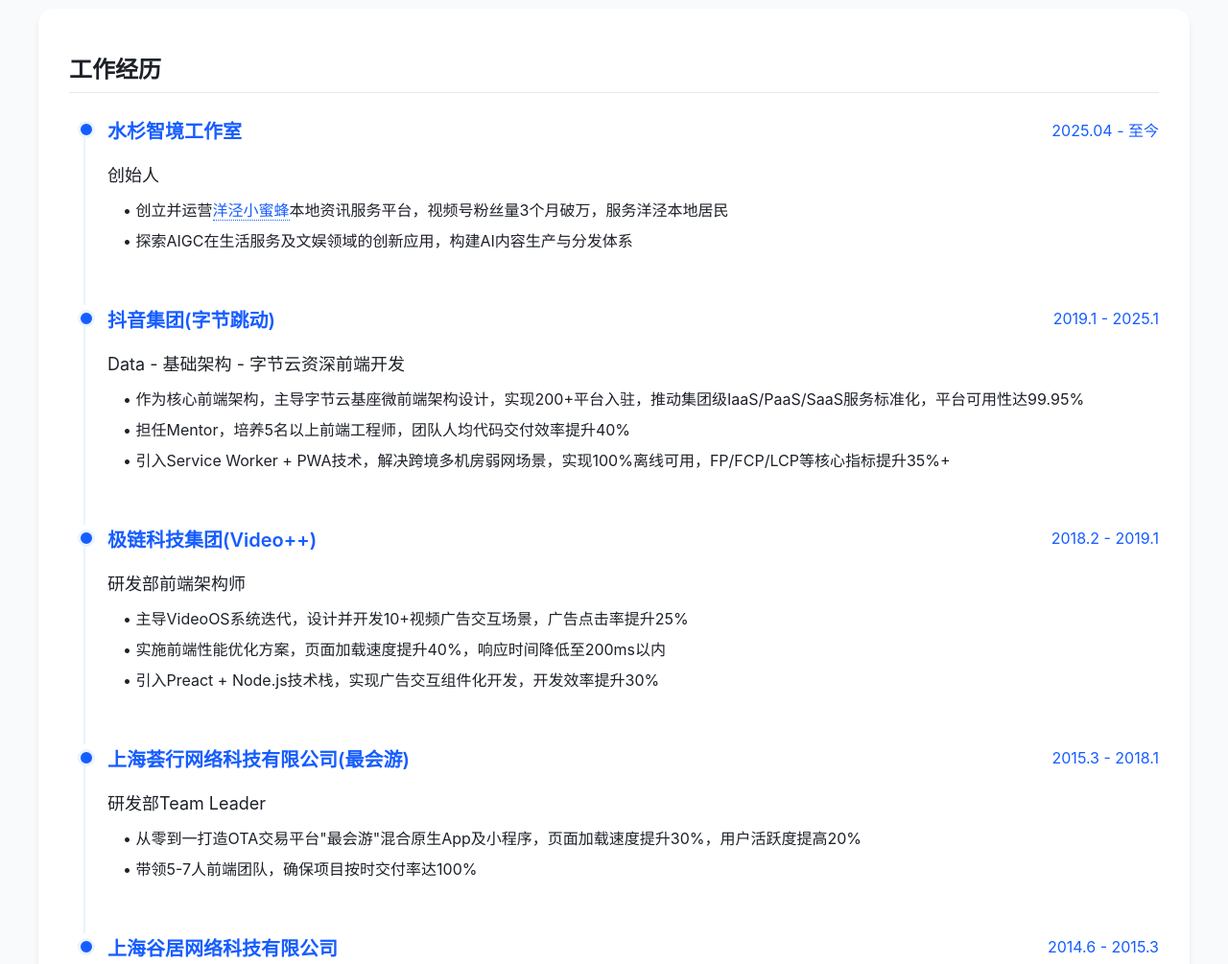
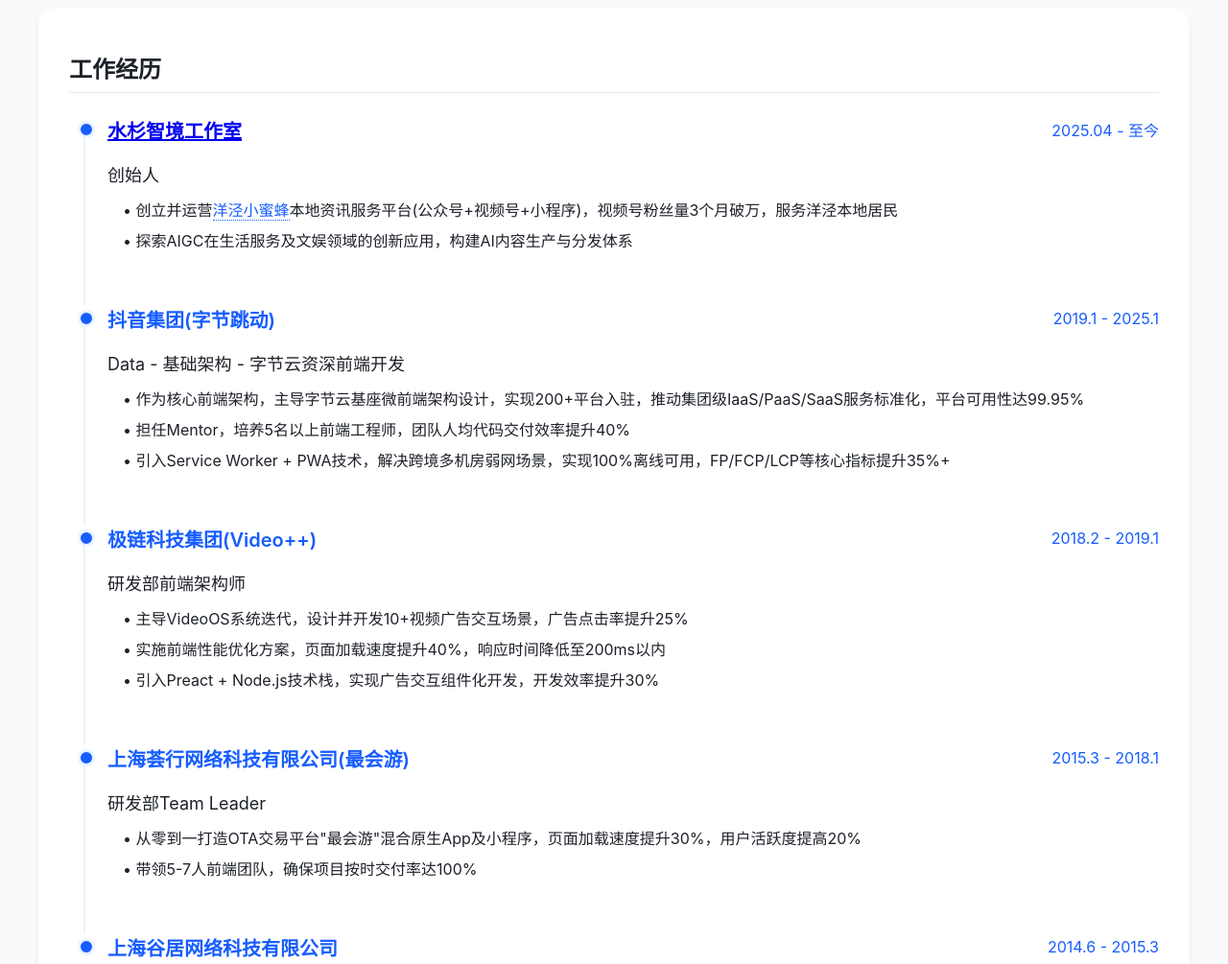
Before and after one commit to Zhangjianzy/Zhangjianzy.github.io, a website built with Vite: page source/index.html in a window 1280 px wide. Shown: the part 1240-2245 px from the top of the page at 96% size. Built offline with nearby package versions, Linux system fonts and the light colour scheme.

Commit message:
feat: update

```diff
--- a/source/index.html
+++ b/source/index.html
@@ -160,14 +160,14 @@
       <div class="timeline">
         <div class="timeline-item">
           <div class="timeline-header">
-            <h3><span class="zh">水杉智境工作室</span> <span class="en hidden">Metasequoia AI Studio</span></h3><span
+            <h3><a class="zh" href="https://m9ai.work" target="_blank">水杉智境工作室</a> <a href="https://m9ai.work/en" target="_blank" class="en hidden">Metasequoia AI Studio</a></h3><span
               class="zh">2025.04 -
               至今</span>
             <span class="en hidden">2025.04 - Present</span>
           </div>
           <p class="timeline-position"><span class="zh">创始人</span> <span class="en hidden">Founder</span></p>
           <ul class="timeline-list">
-            <li class="zh">• 创立并运营<a href="https://yangjing.m9ai.work" target="_blank">洋泾小蜜蜂</a>本地资讯服务平台，视频号粉丝量3个月破万，服务洋泾本地居民</li>
+            <li class="zh">• 创立并运营<a href="https://yangjing.m9ai.work" target="_blank">洋泾小蜜蜂</a>本地资讯服务平台(公众号+视频号+小程序)，视频号粉丝量3个月破万，服务洋泾本地居民</li>
             <li class="en hidden">• Founded and operated <a href="https://yangjing.m9ai.work" target="_blank">Yangjing Little Bee</a> local information service platform, achieving 10,000+ video account followers in 3 months, serving local residents</li>
             <li class="zh">• 探索AIGC在生活服务及文娱领域的创新应用，构建AI内容生产与分发体系</li>
             <li class="en hidden">• Exploring innovative AIGC applications in lifestyle services and entertainment, building AI content production and distribution systems</li>
@@ -253,7 +253,7 @@
             <h3><span class="zh">洋泾小蜜蜂，创始人 & 技术负责人</span> <span class="en hidden">Yangjing Little Bee, Founder & Tech Lead</span></h3><span>2025.04 - 至今</span>
           </div>
           <ul class="project-list">
-            <li class="zh">• 打造洋泾本地资讯服务平台 <a href="https://yangjing.m9ai.work" target="_blank">yangjing.m9ai.work</a>，聚焦社区生活服务与本地资讯分发</li>
+            <li class="zh">• 打造洋泾本地资讯服务平台(公众号+视频号+小程序) <a href="https://yangjing.m9ai.work" target="_blank">洋泾小蜜蜂</a>，聚焦社区生活服务与本地资讯分发</li>
             <li class="en hidden">• Built Yangjing local information service platform <a href="https://yangjing.m9ai.work" target="_blank">yangjing.m9ai.work</a>, focusing on community lifestyle services and local news distribution</li>
             <li class="zh">• 视频号内容运营3个月粉丝量突破10,000，建立高效的AI辅助内容生产工作流</li>
             <li class="en hidden">• Achieved 10,000+ video account followers in 3 months through content operations, established efficient AI-assisted content production workflow</li>
```
